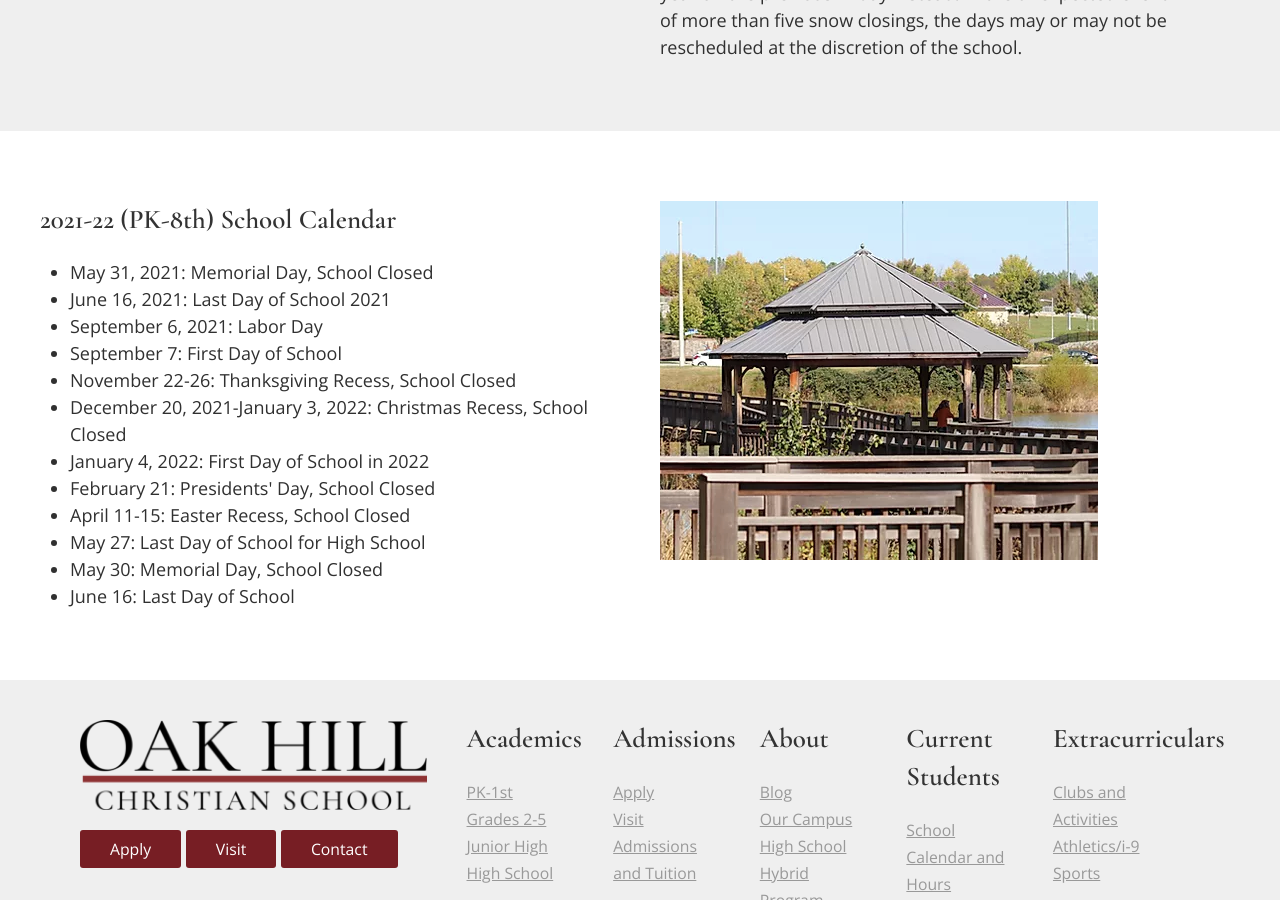
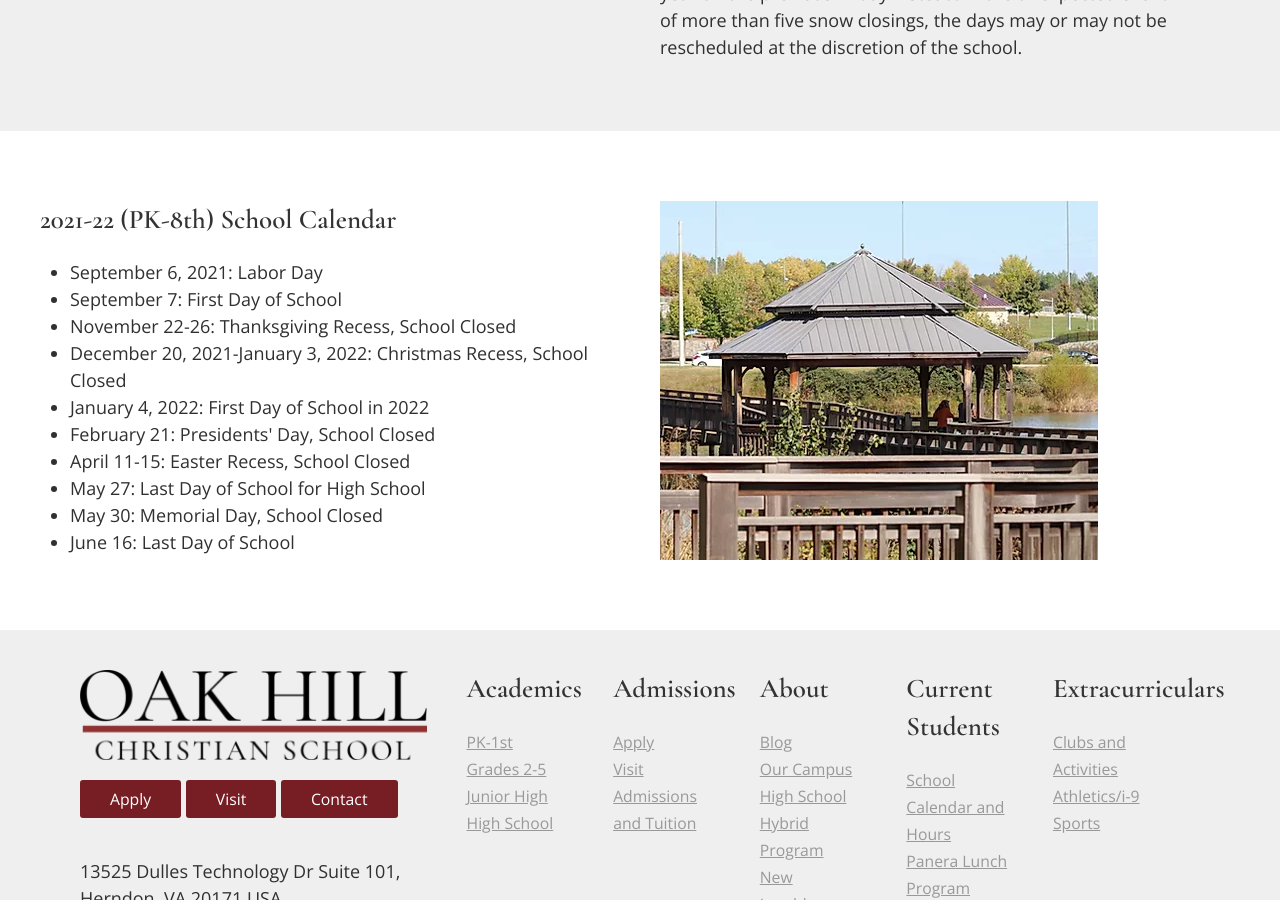
Before and after one commit to OakHillChristianSchool/oak-hill-website, a Jekyll site: the page built from calendar-hours.html, in a window 1280 px wide and 900 px high, scrolled down 861 px. Built offline with Jekyll 4.4.1, drawn with Linux system fonts in a browser that asks for light colours.

Commit message:
Update from Forestry.io Robert Thoburn updated _data/calendar.yml

```diff
--- a/_data/calendar.yml
+++ b/_data/calendar.yml
@@ -1,10 +1,6 @@
 ---
 year: 2021-22 (PK-8th)
 events:
-- date: May 31, 2021
-  event: Memorial Day, School Closed
-- date: June 16, 2021
-  event: Last Day of School 2021
 - date: September 6, 2021
   event: Labor Day
 - date: September 7
```
